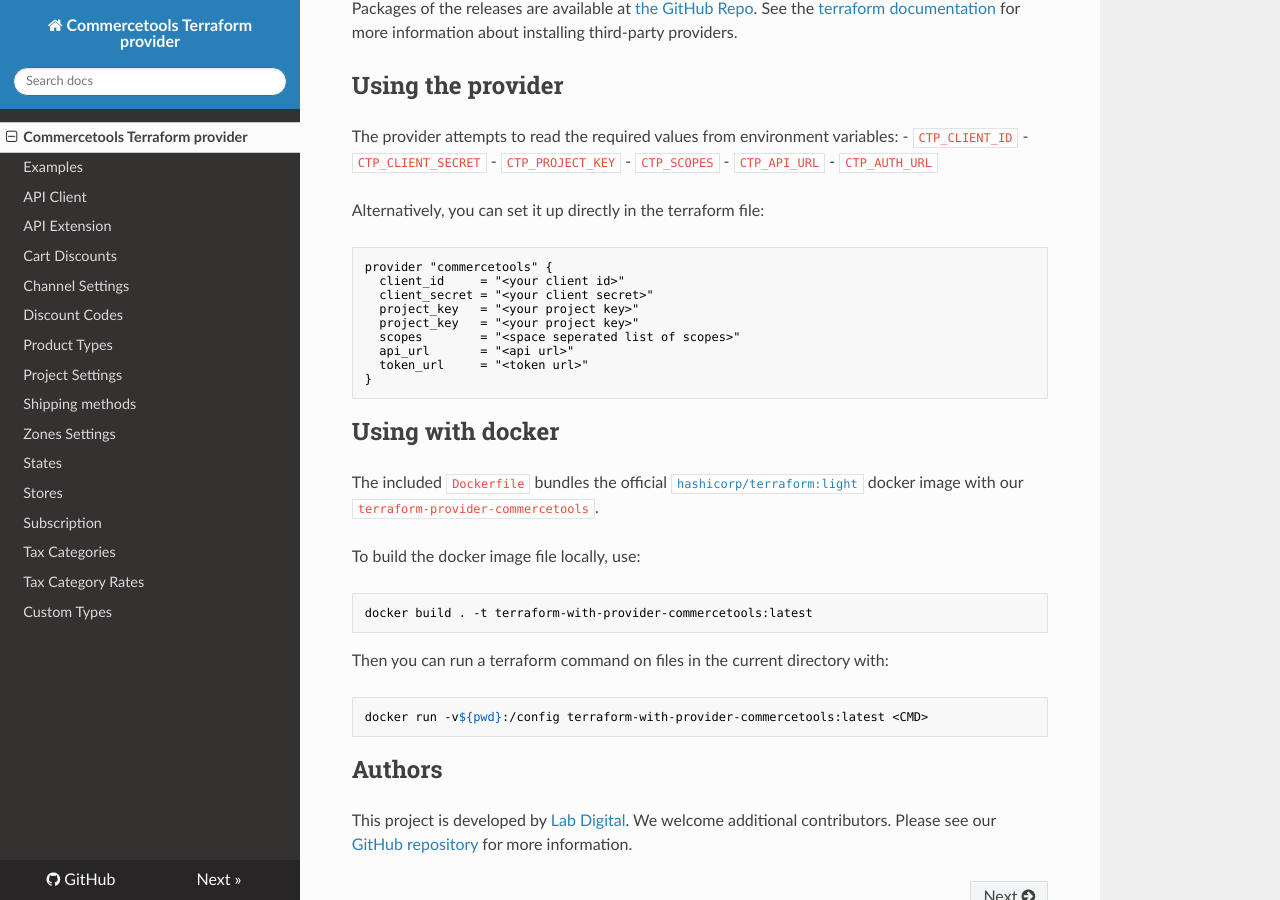
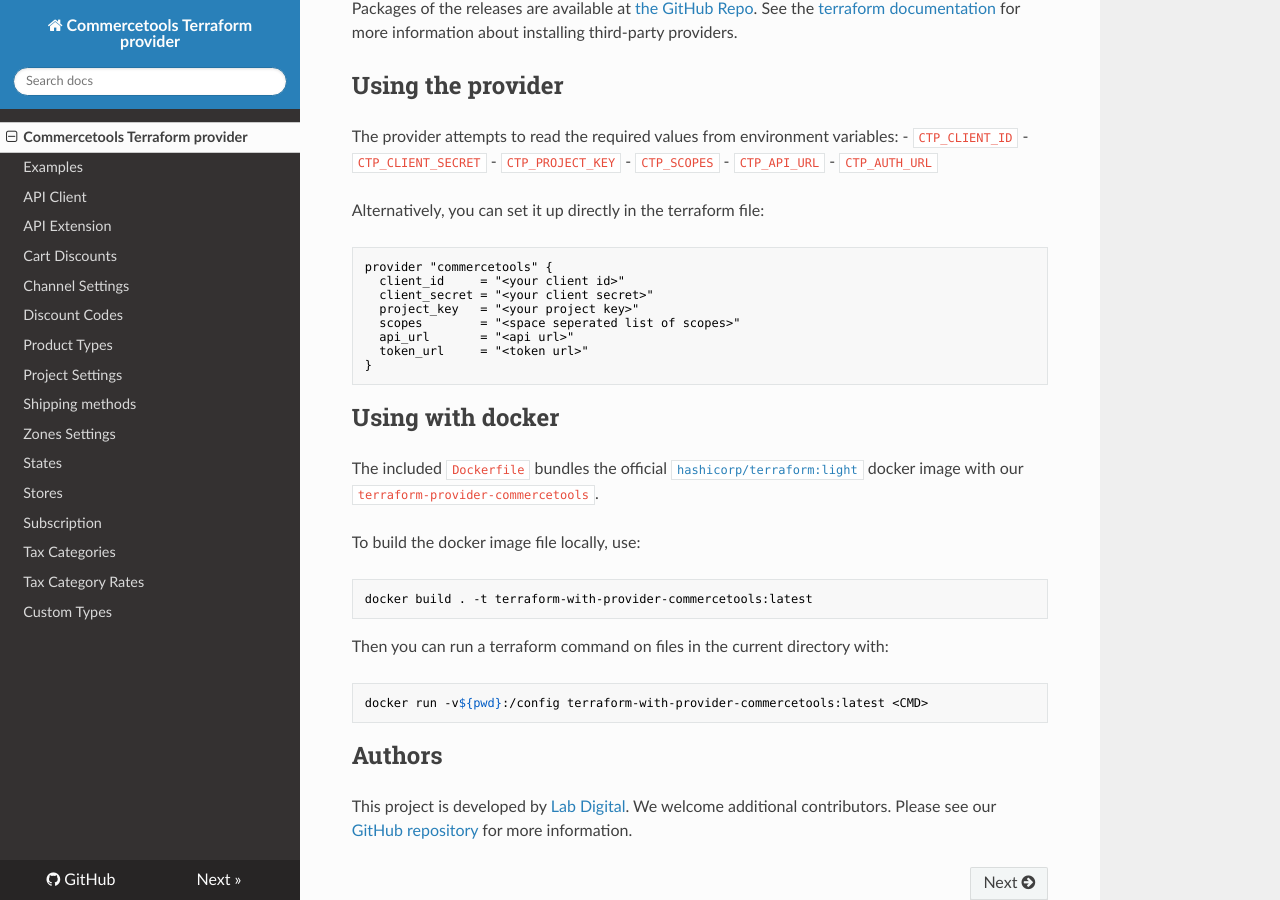
Before and after one commit to labd/terraform-provider-commercetools, an MkDocs documentation site: the page built from docs/index.md, in a window 1280 px wide and 900 px high, scrolled down 448 px. Built offline with MkDocs 1.6.1, drawn with Linux system fonts in a browser that asks for light colours; nearby versions of some CDN libraries.

Commit message:
remove duplicated line for project key

```diff
--- a/docs/index.md
+++ b/docs/index.md
@@ -27,7 +27,6 @@ provider "commercetools" {
   client_id     = "<your client id>"
   client_secret = "<your client secret>"
   project_key   = "<your project key>"
-  project_key   = "<your project key>"
   scopes        = "<space seperated list of scopes>"
   api_url       = "<api url>"
   token_url     = "<token url>"
```
